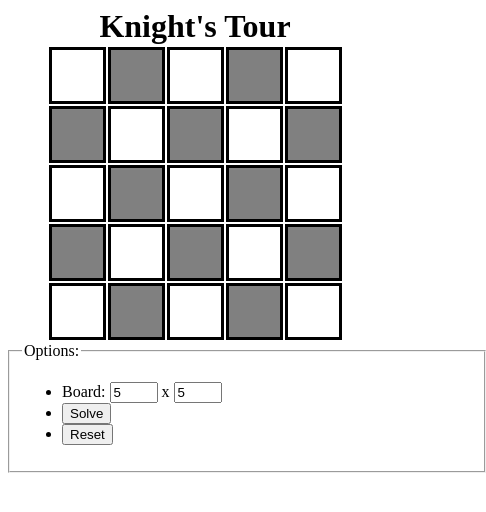
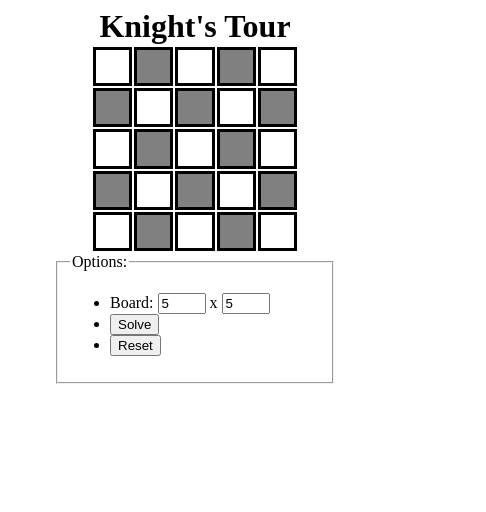
Before and after one commit to pmgj/KnightsTour, a plain HTML site: page index.html in a window 390 px wide. Shown: the whole page, 486 px wide, since content can reach past the window. Drawn offline with Linux system fonts and the light colour scheme.

Commit message:
Mobile support

```diff
--- a/GUI.js
+++ b/GUI.js
@@ -73,6 +73,7 @@ class GUI {
             knightCell.className = "path";
         }
         cell.innerHTML = '<img src="Black-Knight.svg" alt="">';
+        // cell.appendChild(knight);
     }
     removeKnight(ev) {
         ev.preventDefault();
--- a/index.css
+++ b/index.css
@@ -1,5 +1,4 @@
 caption {
-    text-align: center;
     font-weight: bold;
     font-size: xx-large;
 }
@@ -9,12 +8,20 @@ table {
 }
 
 td {
-    width: 49px;
-    height: 49px;
     border: 3px solid black;
     text-align: center;
     color: gray;
     font-weight: bold;
+}
+
+img {
+    vertical-align: middle;
+}
+
+td, img {
+    --cell-size: 8vmin;
+    width: clamp(30px, var(--cell-size), 50px);
+    height: clamp(30px, var(--cell-size), 50px);
 }
 
 tr:nth-child(2n+1) td:nth-child(2n),
@@ -36,7 +43,7 @@ tr:nth-child(2n) td:nth-child(2n+1) {
 }
 
 fieldset {
-    width: 450px;
+    width: 250px;
     margin: 0 auto;
 }
 
--- a/index.html
+++ b/index.html
@@ -4,6 +4,7 @@
 <head>
     <title>Knight's Tour</title>
     <meta charset="UTF-8" />
+    <meta name="viewport" content="width=device-width, initial-scale=1" />
     <script type="module" src="GUI.js"></script>
     <link rel="stylesheet" type="text/css" href="index.css" />
     <link rel="icon" type="image/svg" href="Black-Knight.svg" />
```
